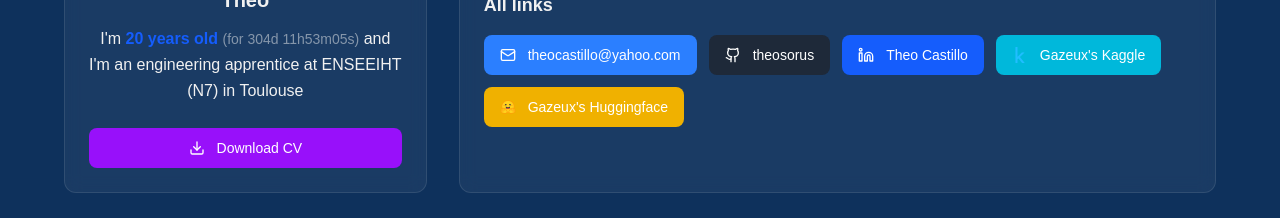
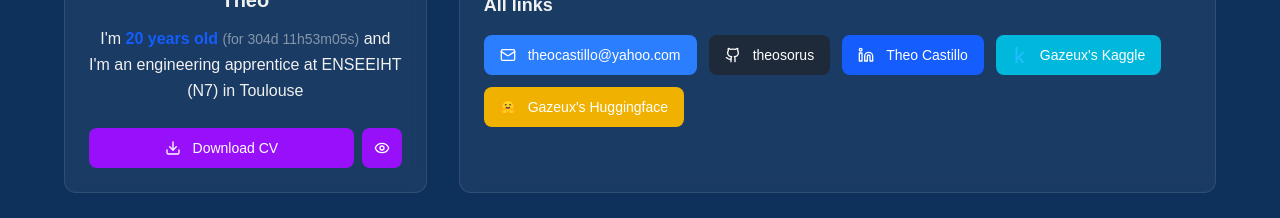
Before and after one commit to theosorus/portfolio_theosorus, a React (Vite) app: page / in a window 1280 px wide. Shown: the part 1280-1498 px from the top of the page. Built offline with nearby package versions, Linux system fonts and the light colour scheme; no server answers.

Commit message:
feat: add view CV functionality and update translations for CV actions

```diff
--- a/src/components/AboutMe.tsx
+++ b/src/components/AboutMe.tsx
@@ -1,4 +1,4 @@
-import { Mail, Github, Linkedin, Download, Check } from 'lucide-react';
+import { Mail, Github, Linkedin, Download, Check, Eye } from 'lucide-react';
 import hobbiesInterestData from '../data/hobbies_interest.json';
 import { useState, useRef, useEffect } from 'react';
 import { useTranslation } from 'react-i18next';
@@ -36,17 +36,22 @@ export const AboutMe = () => {
     }
   };
 
+  const getCVFileName = () => {
+    const currentLang = i18n.language;
+    return currentLang === 'fr' ? 'cv_tcastillo_fr.pdf' : 'resume_tcastillo_en.pdf';
+  };
+
   const handleDownloadCV = () => {
-    const currentLang = i18n.language;
-    console.log('Langue détectée:', currentLang);
-
-    const fileName = currentLang === 'fr' ? 'cv_tcastillo_fr.pdf' : 'resume_tcastillo_en.pdf';
-
-    console.log('Fichier à télécharger:', fileName);
+    const fileName = getCVFileName();
     const link = document.createElement('a');
     link.href = `/cv/${fileName}`;
     link.download = fileName;
     link.click();
+  };
+
+  const handleViewCV = () => {
+    const fileName = getCVFileName();
+    window.open(`/cv/${fileName}`, '_blank', 'noopener,noreferrer');
   };
 
   const { interests, hobbies } = hobbiesInterestData as {
@@ -125,13 +130,23 @@ export const AboutMe = () => {
                 </p>
               </div>
 
+              <div className="flex gap-2">
                 <button
                   onClick={handleDownloadCV}
-                className="w-full bg-purple-600 hover:bg-purple-700 text-white px-4 py-2.5 rounded-lg text-sm font-medium transition-all duration-300 hover:scale-105 flex items-center justify-center gap-3"
+                  className="flex-1 bg-purple-600 hover:bg-purple-700 text-white px-4 py-2.5 rounded-lg text-sm font-medium transition-all duration-300 hover:scale-105 flex items-center justify-center gap-3"
                 >
                   <Download size={16} />
                   {t('aboutme.download_cv')}
                 </button>
+                <button
+                  onClick={handleViewCV}
+                  aria-label={t('aboutme.view_cv')}
+                  title={t('aboutme.view_cv')}
+                  className="bg-purple-600 hover:bg-purple-700 text-white px-3 py-2.5 rounded-lg transition-all duration-300 hover:scale-105 flex items-center justify-center"
+                >
+                  <Eye size={16} />
+                </button>
+              </div>
             </div>
           </div>
 
--- a/src/translations/en/global.json
+++ b/src/translations/en/global.json
@@ -69,6 +69,7 @@
         },
         "all_links": "All links",
         "download_cv": "Download CV",
+        "view_cv": "View CV",
         "copied": "Copied !",
         "working_on_title": "I'm working on",
         "working_on_description": "I am currently working on the discovery and use of artificial intelligence techniques.",
--- a/src/translations/fr/global.json
+++ b/src/translations/fr/global.json
@@ -69,6 +69,7 @@
         },
         "all_links": "Tous les liens",
         "download_cv": "Télécharger le CV",
+        "view_cv": "Voir le CV",
         "copied": "Copié !",
         "working_on_title": "En cours",
         "working_on_description": "Je travaille actuellement sur la découverte et l'utilisation de techniques d'intelligence artificielle.",
```
Lines whose indentation alone changed are shown as unchanged.
